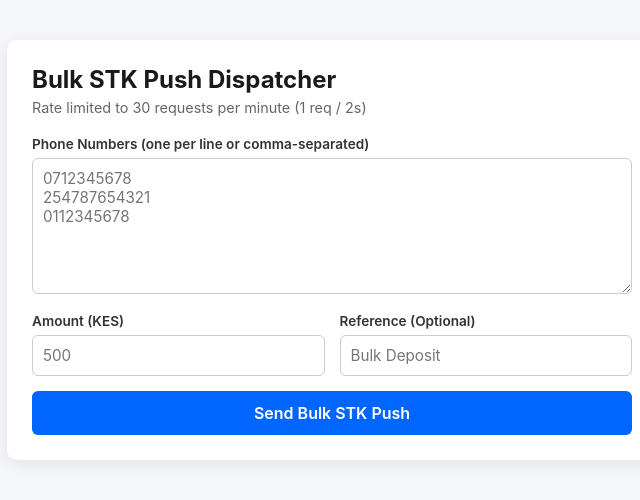
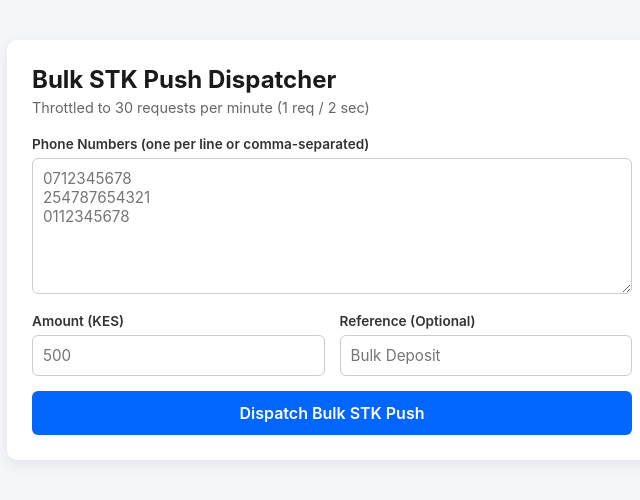
Before and after one commit to pininvest44/pay.cloud, a website: page public/index.html in a window 1280 px wide. Shown: the full height of the page, 308-948 px from the left. Drawn offline with Linux system fonts and the light colour scheme.

Commit message:
Update index.html

```diff
--- a/public/index.html
+++ b/public/index.html
@@ -9,7 +9,7 @@
 <body>
   <div class="container">
     <h2>Bulk STK Push Dispatcher</h2>
-    <p class="subtitle">Rate limited to 30 requests per minute (1 req / 2s)</p>
+    <p class="subtitle">Throttled to 30 requests per minute (1 req / 2 sec)</p>
 
     <form id="stkForm">
       <div class="form-group">
@@ -28,7 +28,7 @@
         </div>
       </div>
 
-      <button type="submit" id="submitBtn">Send Bulk STK Push</button>
+      <button type="submit" id="submitBtn">Dispatch Bulk STK Push</button>
     </form>
 
     <div class="status-container" id="statusContainer" style="display:none;">
@@ -40,7 +40,7 @@
 
       <div class="logs-header">
         <h4>Activity Log</h4>
-        <button id="clearLogs">Clear Log</button>
+        <button id="clearLogs">Clear Logs</button>
       </div>
       <div id="logs" class="logs-box"></div>
     </div>
```
